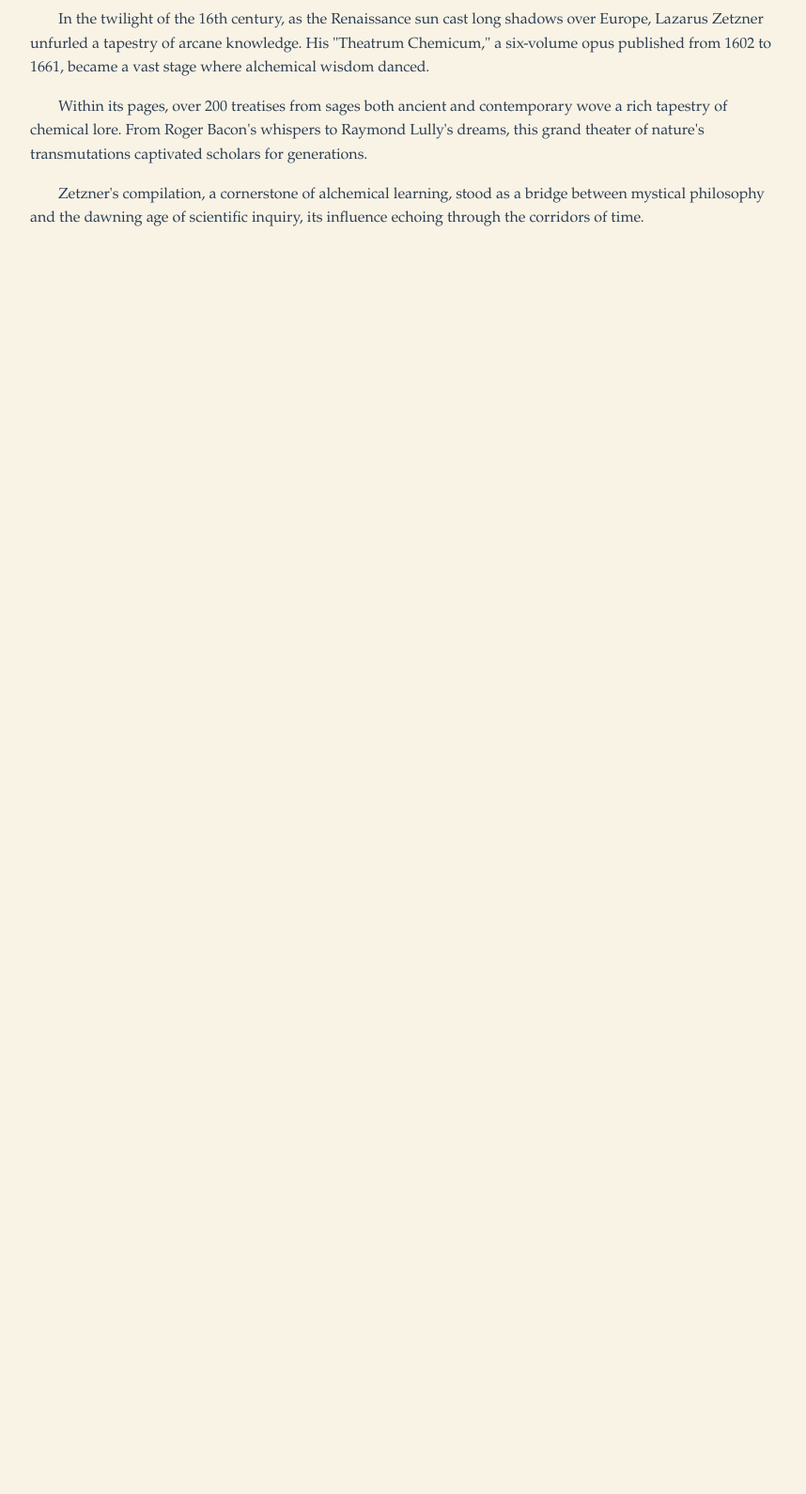
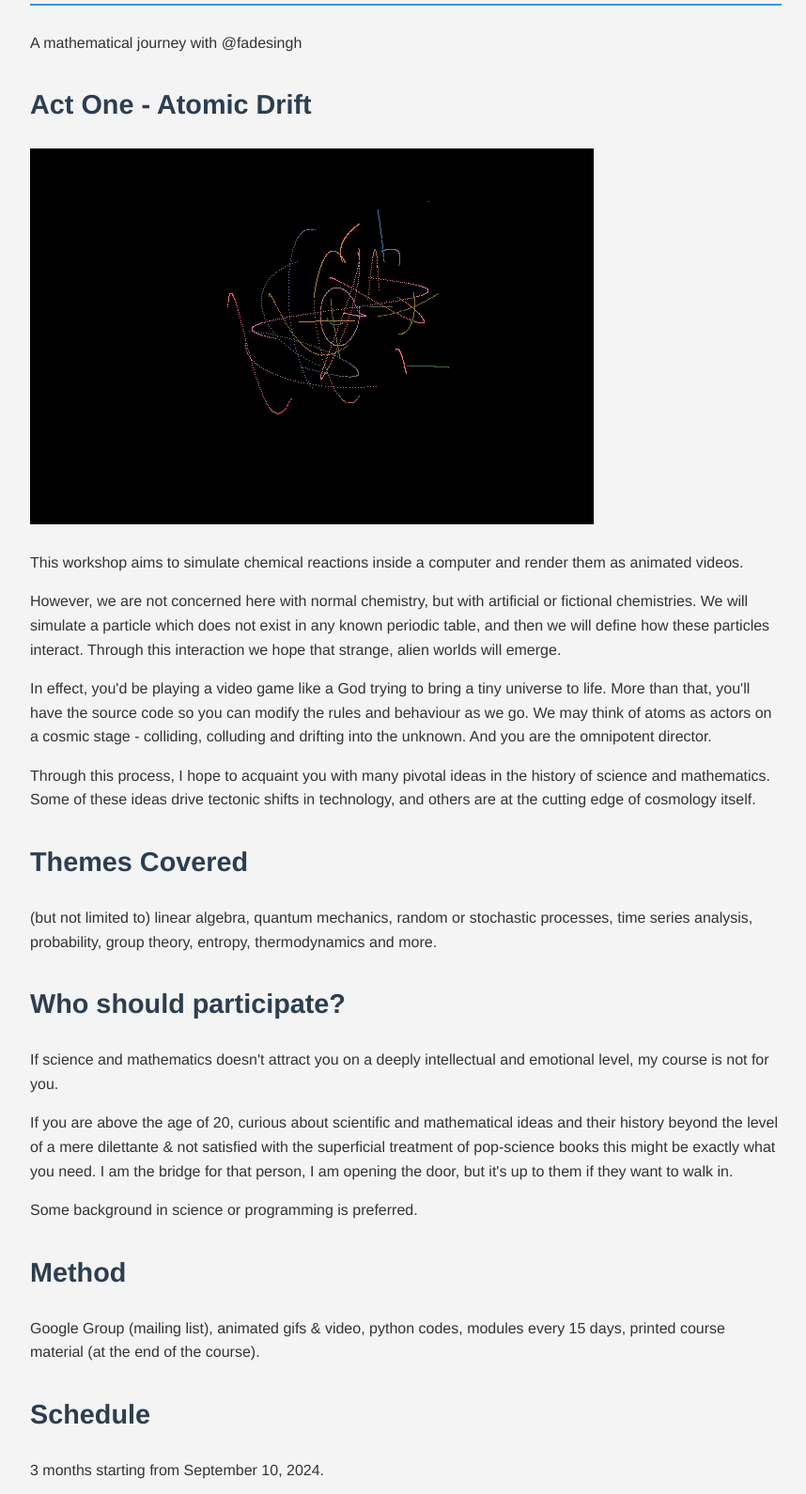
Before and after one commit to fadesingh/ChemicalTheater, a plain HTML site: page index.html in a window 1280 px wide. Shown: the part 117-1707 px from the top of the page at 94% size, without its empty margins (208-1066 px from the left). Before the commit the page ends 800 px from the top, so only its background shows below. Drawn offline with Linux system fonts and the light colour scheme.

Commit message:
Chemical Theatre:Ver 002

```diff
--- a/index.html
+++ b/index.html
@@ -3,32 +3,108 @@
 <head>
     <meta charset="UTF-8">
     <meta name="viewport" content="width=device-width, initial-scale=1.0">
-    <title>Theatrum Chemicum: A Grand Alchemical Stage</title>
+    <title>Chemical Theatre</title>
     <style>
         body {
-            font-family: 'Palatino Linotype', 'Book Antiqua', Palatino, serif;
+            font-family: Helvetica, Arial, sans-serif;
             line-height: 1.6;
-            color: #2c3e50;
+            color: #333;
             max-width: 800px;
             margin: 0 auto;
             padding: 20px;
-            background-color: #f9f3e6;
+            background-color: #f4f4f4;
+        }
+        h1, h2 {
+            color: #2c3e50;
         }
         h1 {
-            color: #8b4513;
-            text-align: center;
-            border-bottom: 2px solid #8b4513;
+            font-size: 2.5em;
+            border-bottom: 2px solid #3498db;
             padding-bottom: 10px;
         }
-        p {
-            text-indent: 30px;
+        h2 {
+            font-size: 1.8em;
+            margin-top: 30px;
+        }
+        .blink {
+            animation: blinker 1s linear infinite;
+        }
+        @keyframes blinker {
+            50% { opacity: 0; }
+        }
+        .gif-container {
+            max-width: 100%;
+            height: auto;
+            margin: 20px 0;
+        }
+        img {
+            max-width: 100%;
+            height: auto;
+        }
+        ul {
+            padding-left: 20px;
+        }
+        @media (max-width: 600px) {
+            body {
+                padding: 10px;
+            }
+            h1 {
+                font-size: 2em;
+            }
+            h2 {
+                font-size: 1.5em;
+            }
         }
     </style>
 </head>
 <body>
-    <h1>Theatrum Chemicum: A Grand Alchemical Stage</h1>
-    <p>In the twilight of the 16th century, as the Renaissance sun cast long shadows over Europe, Lazarus Zetzner unfurled a tapestry of arcane knowledge. His "Theatrum Chemicum," a six-volume opus published from 1602 to 1661, became a vast stage where alchemical wisdom danced.</p>
-    <p>Within its pages, over 200 treatises from sages both ancient and contemporary wove a rich tapestry of chemical lore. From Roger Bacon's whispers to Raymond Lully's dreams, this grand theater of nature's transmutations captivated scholars for generations.</p>
-    <p>Zetzner's compilation, a cornerstone of alchemical learning, stood as a bridge between mystical philosophy and the dawning age of scientific inquiry, its influence echoing through the corridors of time.</p>
+    <header>
+        <h1>Chemical Theatre</h1>
+        <p>A mathematical journey with @fadesingh</p>
+    </header>
+
+    <main>
+        <section>
+            <h2 class="blink">Act One - Atomic Drift</h2>
+            <div class="gif-container">
+                <img src="atomic_drift.gif?v=1" alt="Atomic Drift Animation">
+            </div>
+            <p>This workshop aims to simulate chemical reactions inside a computer and render them as animated videos.</p>
+            <p>However, we are not concerned here with normal chemistry, but with artificial or fictional chemistries. We will simulate a particle which does not exist in any known periodic table, and then we will define how these particles interact. Through this interaction we hope that strange, alien worlds will emerge.</p>
+            <p>In effect, you'd be playing a video game like a God trying to bring a tiny universe to life. More than that, you'll have the source code so you can modify the rules and behaviour as we go. We may think of atoms as actors on a cosmic stage - colliding, colluding and drifting into the unknown. And you are the omnipotent director.</p>
+            <p>Through this process, I hope to acquaint you with many pivotal ideas in the history of science and mathematics. Some of these ideas drive tectonic shifts in technology, and others are at the cutting edge of cosmology itself.</p>
+        </section>
+
+        <section>
+            <h2>Themes Covered</h2>
+            <p>(but not limited to) linear algebra, quantum mechanics, random or stochastic processes, time series analysis, probability, group theory, entropy, thermodynamics and more.</p>
+        </section>
+
+        <section>
+            <h2>Who should participate?</h2>
+            <p>If science and mathematics doesn't attract you on a deeply intellectual and emotional level, my course is not for you.</p>
+            <p>If you are above the age of 20, curious about scientific and mathematical ideas and their history beyond the level of a mere dilettante & not satisfied with the superficial treatment of pop-science books this might be exactly what you need. I am the bridge for that person, I am opening the door, but it's up to them if they want to walk in.</p>
+            <p>Some background in science or programming is preferred.</p>
+        </section>
+
+        <section>
+            <h2>Method</h2>
+            <p>Google Group (mailing list), animated gifs & video, python codes, modules every 15 days, printed course material (at the end of the course).</p>
+        </section>
+
+        <section>
+            <h2>Schedule</h2>
+            <p>3 months starting from September 10, 2024.</p>
+        </section>
+
+        <section>
+            <h2>Fees</h2>
+            <p>499 USD or Rs. 42,000 (depending on the conversion rate at the time of payment). All fees to be made in advance and are non-refundable. I reserve the right to admission.</p>
+        </section>
+    </main>
+
+    <footer>
+        <p>&copy; 2024 Chemical Theatre by @fadesingh</p>
+    </footer>
 </body>
 </html>
```
Also changed, not shown: atomic_drift.gif (added).
